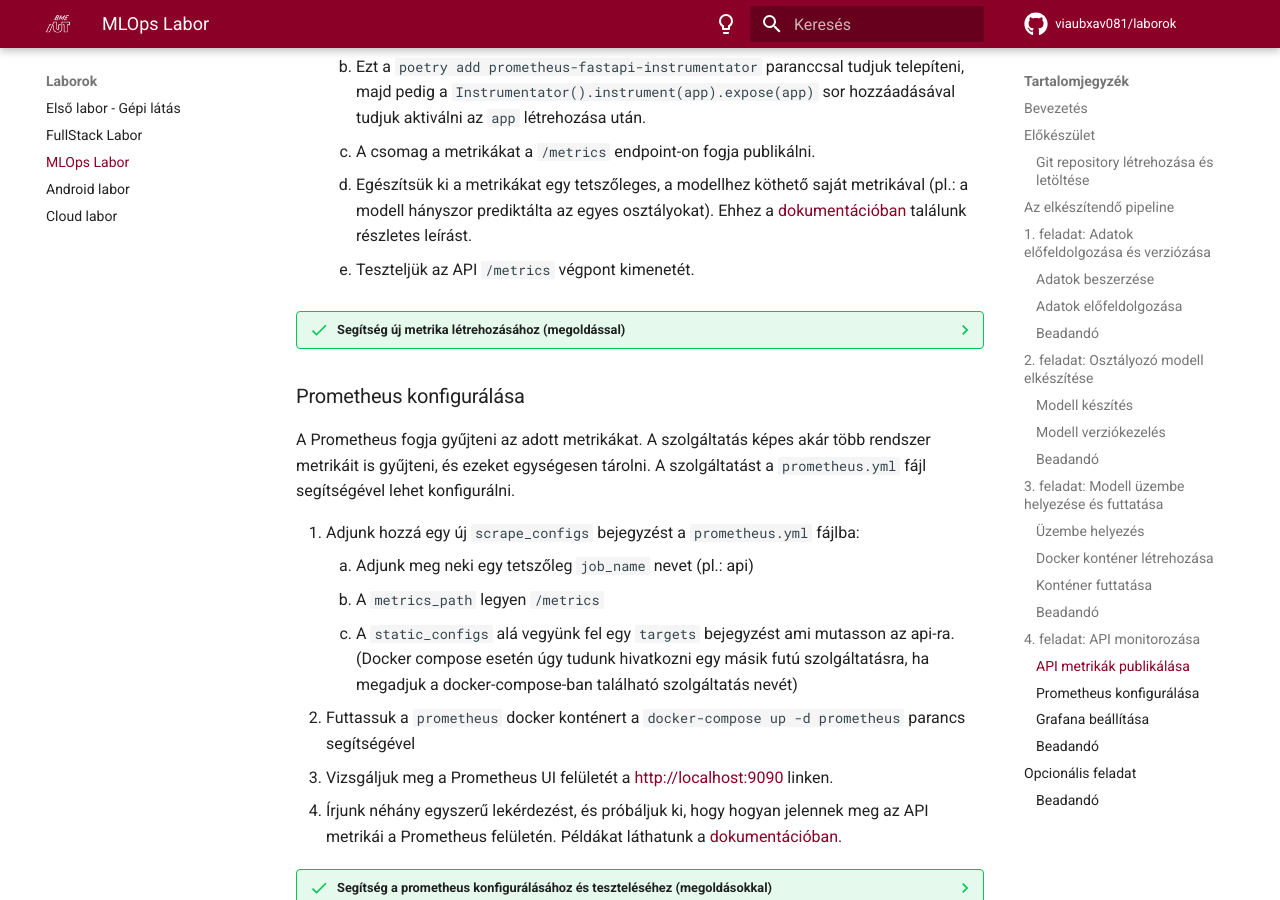
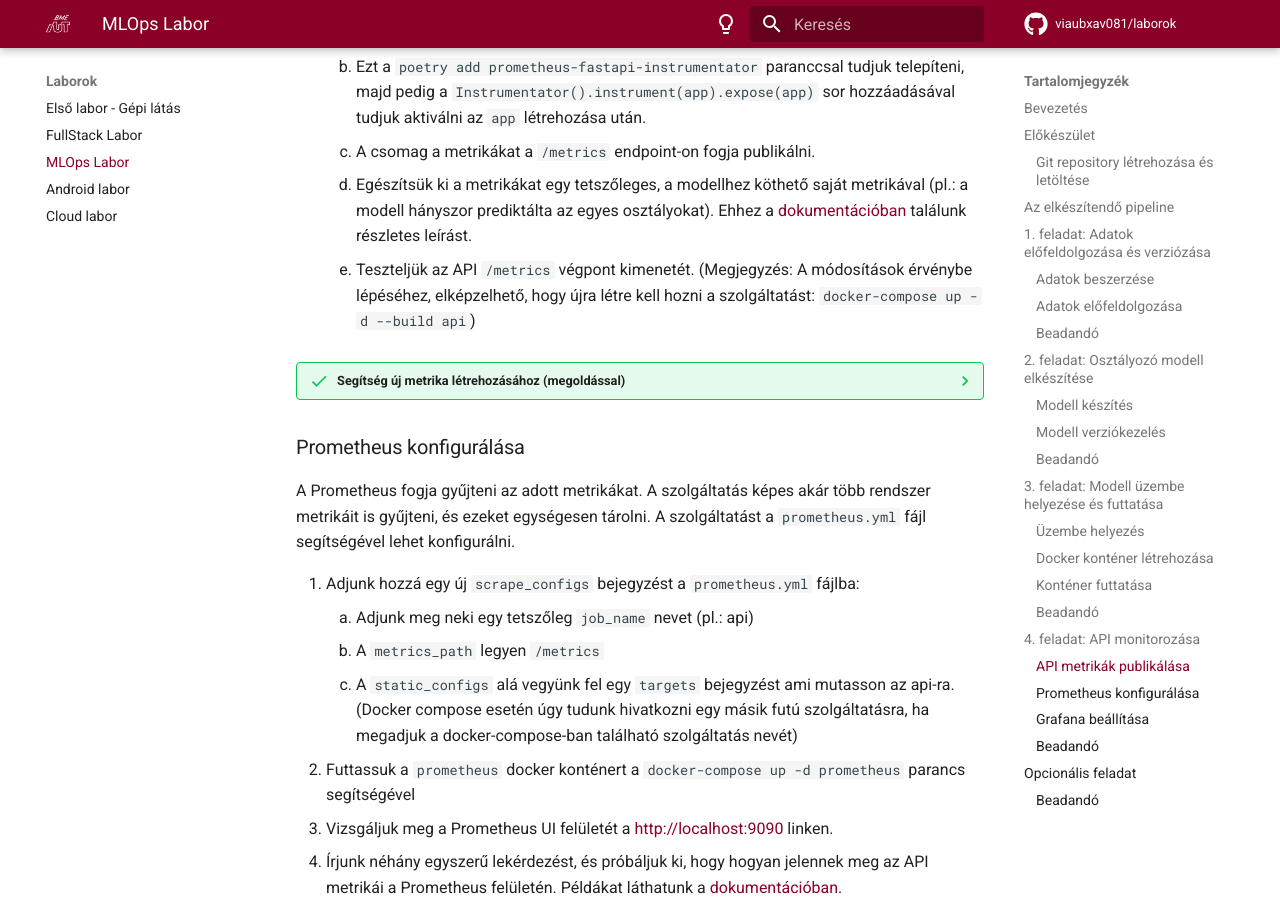
Before and after one commit to VIAUBXAV081/laborok, an MkDocs documentation site: the page built from docs/laborok/3/index.md, in a window 1280 px wide and 900 px high, scrolled down 7378 px. Built offline with MkDocs 1.6.1 and Material for MkDocs 9.7.7, drawn with Linux system fonts in a browser that asks for light colours; comment, search, counter and statistics services are not loaded.

Commit message:
Hibajavítás

````diff
--- a/docs/laborok/3/index.md
+++ b/docs/laborok/3/index.md
@@ -211,7 +211,7 @@ A futó konténer metrikáit jelenítsük meg egy grafikus dashboardon. A metrik
       2. Ezt a `poetry add prometheus-fastapi-instrumentator` paranccsal tudjuk telepíteni, majd pedig a `Instrumentator().instrument(app).expose(app)` sor hozzáadásával tudjuk aktiválni az `app` létrehozása után.
       3. A csomag a metrikákat a `/metrics` endpoint-on fogja publikálni.
       4. Egészítsük ki a metrikákat egy tetszőleges, a modellhez köthető saját metrikával (pl.: a modell hányszor prediktálta az egyes osztályokat). Ehhez a [dokumentációban](https://github.com/trallnag/prometheus-fastapi-instrumentator?tab=readme-ov-file#creating-new-metrics) találunk részletes leírást.
-      5. Teszteljük az API `/metrics` végpont kimenetét.
+      5. Teszteljük az API `/metrics` végpont kimenetét. (Megjegyzés: A módosítások érvénybe lépéséhez, elképzelhető, hogy újra létre kell hozni a szolgáltatást: `docker-compose up -d --build api`)
 
 ??? success "Segítség új metrika létrehozásához (megoldással)"
     ```python
@@ -258,11 +258,11 @@ A Prometheus fogja gyűjteni az adott metrikákat. A szolgáltatás képes akár
     global:
         scrape_interval: 5s
 
-        scrape_configs:
-        - job_name: 'api'
-          metrics_path: /metrics
-          static_configs:
-            - targets: ['api:8000']
+    scrape_configs:
+    - job_name: 'api'
+        metrics_path: /metrics
+        static_configs:
+        - targets: ['api:8000']
     ```
     Példa query:
     ```
````
